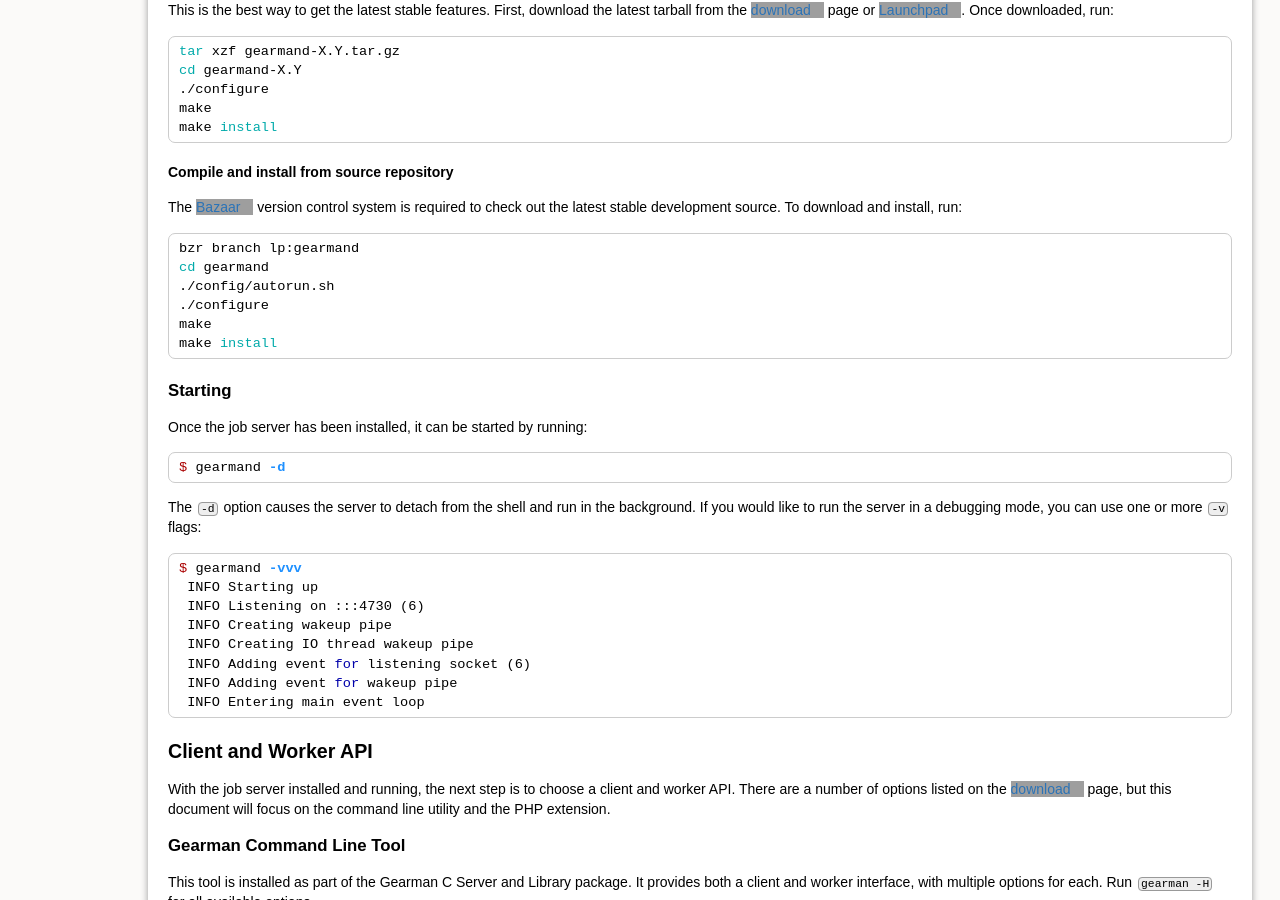
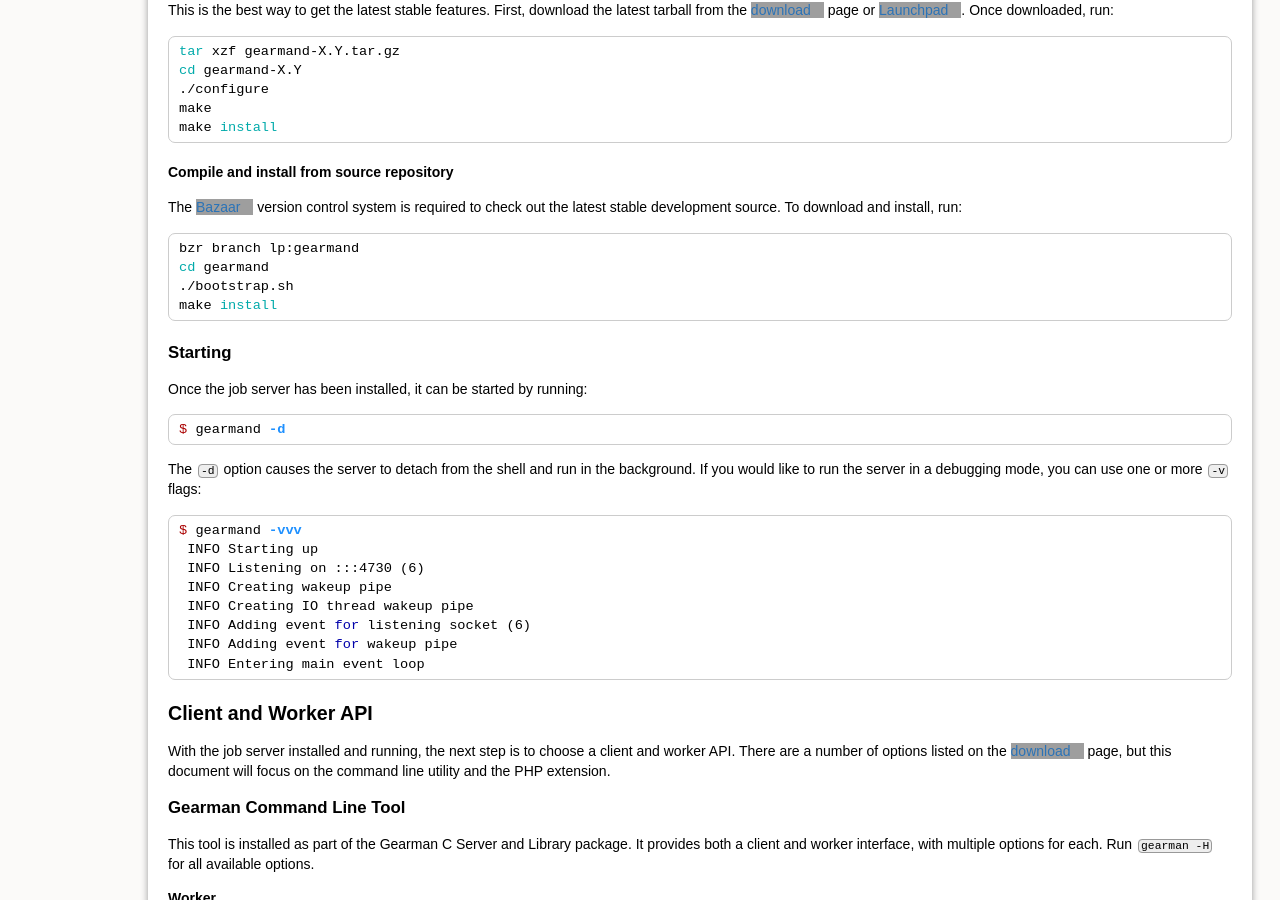
Before and after one commit to gearman/gearman.github.io, a Jekyll site: the page built from getting-started/index.md, in a window 1280 px wide and 900 px high, scrolled down 880 px. Built offline with Jekyll 4.4.1, drawn with Linux system fonts in a browser that asks for light colours; grey boxes are pictures that could not be loaded.

Commit message:
Use "bootstrap" now.

```diff
--- a/getting-started/index.md
+++ b/getting-started/index.md
@@ -58,9 +58,7 @@ check out the latest stable development source. To download and install, run:
 {% highlight bash %}
 bzr branch lp:gearmand
 cd gearmand
-./config/autorun.sh
-./configure
-make
+./bootstrap.sh
 make install
 {% endhighlight %}
 
```
